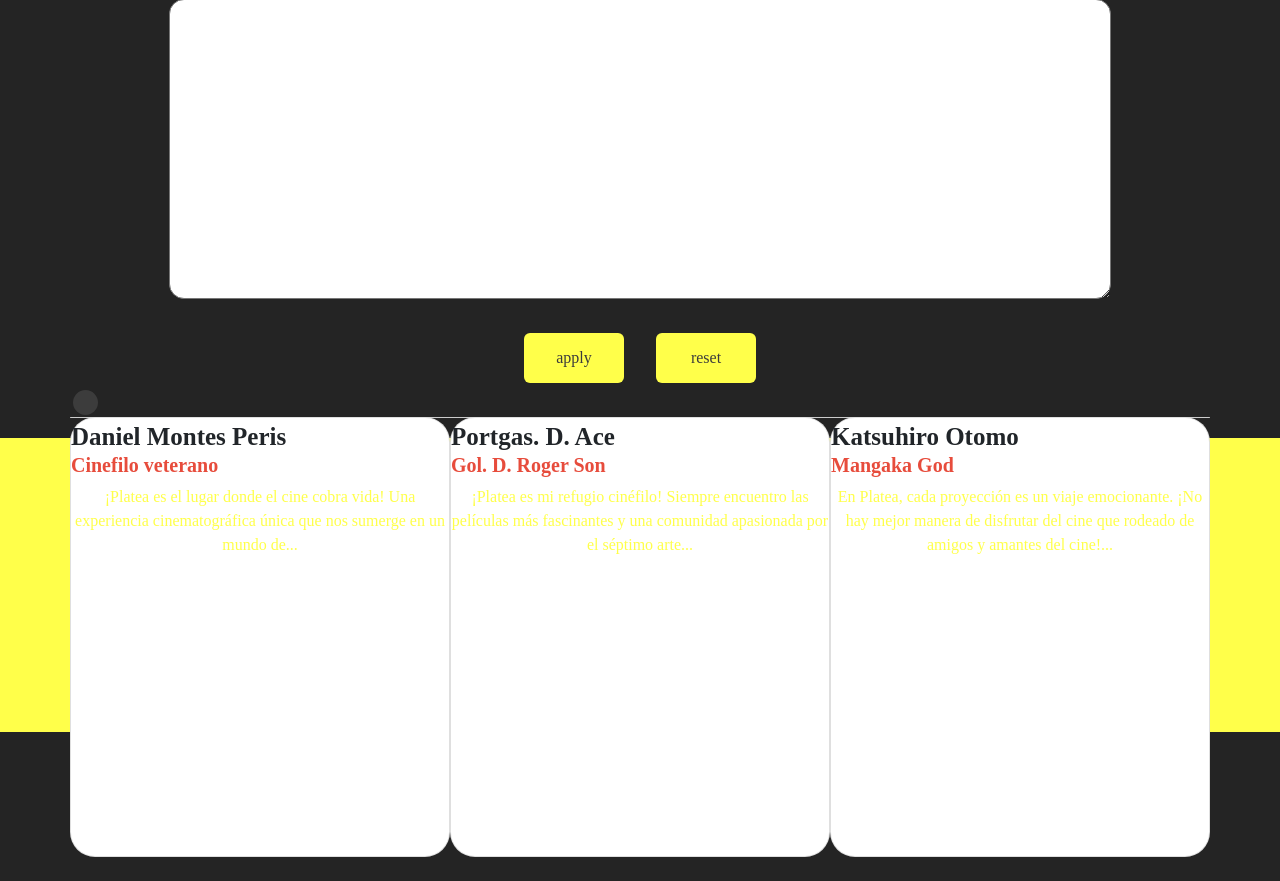
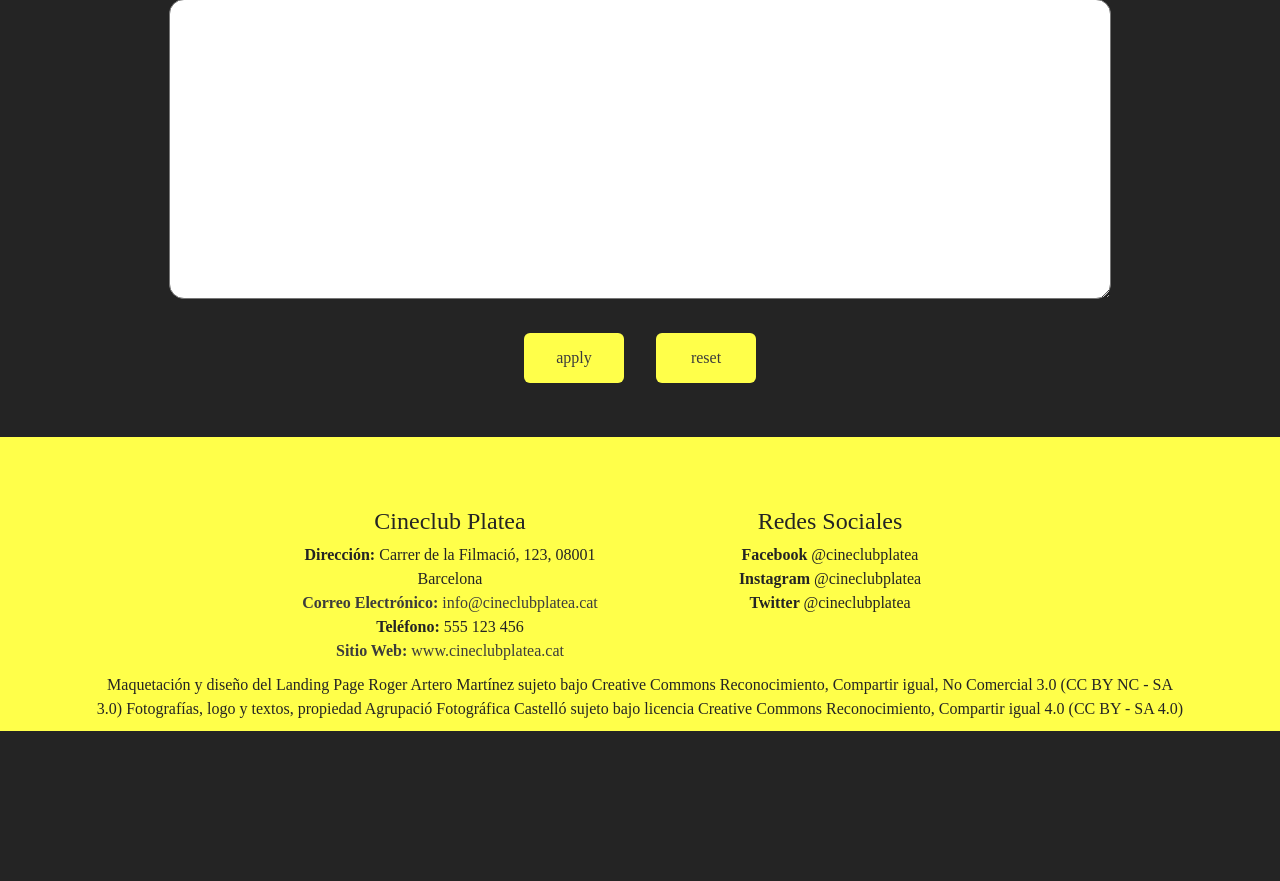
Before and after one commit to xorsch/CinemesPlatea, a PHP site: page / in a window 1280 px wide. Shown: the part 2541-3422 px from the top of the page. After the commit the page ends 3272 px from the top, so only its background shows below. Run offline with PHP 8.4, Linux system fonts and the light colour scheme.

Commit message:
Revert "Merge pull request #98 from xorsch/roger"
This reverts commit 14102b38c6fbf1cfdad4e4b5d0f41930a91d7cac, reversing
changes made to 9da3ad1c88ba3e29bdbb3d95e83a3bf28b03c802.

```diff
--- a/web/css/grid.css
+++ b/web/css/grid.css
@@ -594,53 +594,6 @@ input#reset-btn {
   justify-content: space-between;
 }
 
-/* carousel comentarios */
-.slider-carousel{
-  max-width: 1100px;
-  display: flex;
-  position: relative;
-  background-color: none;
-  position: initial;
-}
-
-.slider-carousel .card{
-  flex: 1;
-  margin: 0 10px;
-  background: #fff;
-}
-.slider-carousel .card .img{
-  height: 200px;
-  width: 100%;
-}
-.slider-carousel .card .img img{
-  height: 100%;
-  width: 100%;
-  object-fit: cover;
-}
-.slider-carousel .card .content{
-  padding: 10px 20px;
-}
-.card .content .title{
-  font-size: 25px;
-  font-weight: 600;
-}
-.card .content .sub-title{
-  font-size: 20px;
-  font-weight: 600;
-  color: #e74c3c;
-  line-height: 20px;
-}
-.card .content p{
-  height: 100px;
-  text-align: center;
-  margin: 10px 0;
-  overflow: hidden;
-}
-.no-js .owl-carousel.owl-carousel.owl-loaded{
-display:none;
-}
-
-
 /* Botón flotante scrollToTop*/
 
 #scrolltotop_parent {
--- a/web/index.html
+++ b/web/index.html
@@ -1,19 +1,26 @@
 <!DOCTYPE html>
 <html lang="es">
-
   <head>
     <meta charset="UTF-8" />
     <meta name="viewport" content="width=device-width, initial-scale=1.0" />
     <title>Cineclub Platea</title>
 
-  <link rel="stylesheet" href="https://cdnjs.cloudflare.com/ajax/libs/font-awesome/6.2.1/css/all.min.css" />
+    <link
+      rel="stylesheet"
+      href="https://cdnjs.cloudflare.com/ajax/libs/font-awesome/6.2.1/css/all.min.css"
+    />
 
-  <link rel="stylesheet" href="https://cdn.jsdelivr.net/npm/swiper@11/swiper-bundle.min.css" />
+    <link
+      rel="stylesheet"
+      href="https://cdn.jsdelivr.net/npm/swiper@11/swiper-bundle.min.css"
+    />
 
-  <link rel="stylesheet" href="https://cdn.jsdelivr.net/npm/bootstrap@4.0.0/dist/css/bootstrap.min.css"
-    integrity="sha384-Gn5384xqQ1aoWXA+058RXPxPg6fy4IWvTNh0E263XmFcJlSAwiGgFAW/dAiS6JXm" crossorigin="anonymous" />
-
-  <link rel="stylesheet" href="https://cdnjs.cloudflare.com/ajax/libs/OwlCarousel2/2.3.4/assets/owl.carousel.min.css">
+    <link
+      rel="stylesheet"
+      href="https://cdn.jsdelivr.net/npm/bootstrap@4.0.0/dist/css/bootstrap.min.css"
+      integrity="sha384-Gn5384xqQ1aoWXA+058RXPxPg6fy4IWvTNh0E263XmFcJlSAwiGgFAW/dAiS6JXm"
+      crossorigin="anonymous"
+    />
 
     <link rel="stylesheet" href="css/grid.css" />
   </head>
@@ -22,7 +29,8 @@
     <header>
       <div class="menu">
         <a href="index.html">
-        <img class="imgmenu" src="img/Logo.png" alt="logo" /></a>
+          <img class="imgmenu" src="img/Logo.png" alt="logo"
+        /></a>
 
         <div class="pmenu">
           <p><a href="#about-us" class="nav-link">Sobre nosotros</a></p>
@@ -145,16 +153,32 @@
               <div class="slide-content-about-us">
                 <div class="swiper-wrapper">
                   <div class="swiper-slide">
-                  <img id="image-about-us" src="../web/img/cinema-02.jpeg" alt="Sala platea" />
+                    <img
+                      id="image-about-us"
+                      src="../web/img/cinema-02.jpeg"
+                      alt="Sala platea"
+                    />
                   </div>
                   <div class="swiper-slide">
-                  <img id="image-about-us" src="../web/img/cinema-03.jpeg" alt="Sala platea" />
+                    <img
+                      id="image-about-us"
+                      src="../web/img/cinema-03.jpeg"
+                      alt="Sala platea"
+                    />
                   </div>
                   <div class="swiper-slide">
-                  <img id="image-about-us" src="../web/img/cinema-04.jpeg" alt="Sala platea" />
+                    <img
+                      id="image-about-us"
+                      src="../web/img/cinema-04.jpeg"
+                      alt="Sala platea"
+                    />
                   </div>
                   <div class="swiper-slide">
-                  <img id="image-about-us" src="../web/img/cinema-05.jpeg" alt="Sala platea" />
+                    <img
+                      id="image-about-us"
+                      src="../web/img/cinema-05.jpeg"
+                      alt="Sala platea"
+                    />
                   </div>
                 </div>
               </div>
@@ -201,7 +225,12 @@
                           asociados. Invitaciones exclusivas a preestrenos y
                           encuentros con cineastas.
                         </p>
-                      <button type="button" class="btn btn-primary" data-toggle="modal" data-target="#exampleModal">
+                        <button
+                          type="button"
+                          class="btn btn-primary"
+                          data-toggle="modal"
+                          data-target="#exampleModal"
+                        >
                           Hazte socio
                         </button>
                       </div>
@@ -222,7 +251,12 @@
                           eventos especiales. Acceso a los talleres y podcast de
                           nuestra web.
                         </p>
-                      <button type="button" class="btn btn-primary" data-toggle="modal" data-target="#exampleModal">
+                        <button
+                          type="button"
+                          class="btn btn-primary"
+                          data-toggle="modal"
+                          data-target="#exampleModal"
+                        >
                           Hazte socio
                         </button>
                       </div>
@@ -247,7 +281,12 @@
                           talleres. Oportunidades de voluntariado y
                           participación activa en la programación del cineclub.
                         </p>
-                      <button type="button" class="btn btn-primary" data-toggle="modal" data-target="#exampleModal">
+                        <button
+                          type="button"
+                          class="btn btn-primary"
+                          data-toggle="modal"
+                          data-target="#exampleModal"
+                        >
                           Hazte socio
                         </button>
                       </div>
@@ -277,128 +316,43 @@
             <div class="comment-area">
               <form action="#Comentario.php">
                 <div class="coment">
-                <textarea name="comentArea" id="comentArea" cols="100" rows="10"></textarea>
+                  <textarea
+                    name="comentArea"
+                    id="comentArea"
+                    cols="100"
+                    rows="10"
+                  ></textarea>
                   <div class="coment-button">
-                  <input class="button" type="submit" alt="Boton_submit" id="comment-btn" value="apply" />
-                  <input class="button" type="reset" alt="Boton_reset" id="reset-btn" value="reset" />
+                    <input
+                      class="button"
+                      type="submit"
+                      alt="Boton_submit"
+                      id="comment-btn"
+                      value="apply"
+                    />
+                    <input
+                      class="button"
+                      type="reset"
+                      alt="Boton_reset"
+                      id="reset-btn"
+                      value="reset"
+                    />
                   </div>
                 </div>
               </form>
             </div>
             <!-- Boton flotante STT-->
             <div id="scrolltotop_parent">
-            <svg id="Capa_1" data-name="Capa 1" xmlns="http://www.w3.org/2000/svg" viewBox="0 0 592.34 592.34">
-              <defs>
-                <style>
-                  .cls-1 {
-                    fill: none;
-                    stroke: #000;
-                    stroke-miterlimit: 10;
-                    stroke-width: 20px;
-                  }
-                </style>
-              </defs>
-              <polygon
-                points="123.76 359.55 98.77 334.56 296.18 137.15 493.59 334.56 468.59 359.55 296.18 187.14 123.76 359.55" />
-              <path class="cls-1"
-                d="M10,296.17h0C10,138.12,138.12,10,296.17,10h0c158.05,0,286.17,128.12,286.17,286.17h0c0,158.05-128.12,286.17-286.17,286.17h0C138.13,582.34,10,454.22,10,296.17Z" />
-            </svg>
+              <svg id="Capa_1" data-name="Capa 1" xmlns="http://www.w3.org/2000/svg" viewBox="0 0 592.34 592.34"><defs><style>.cls-1{fill:none;stroke:#000;stroke-miterlimit:10;stroke-width:20px;}</style></defs><polygon points="123.76 359.55 98.77 334.56 296.18 137.15 493.59 334.56 468.59 359.55 296.18 187.14 123.76 359.55"/><path class="cls-1" d="M10,296.17h0C10,138.12,138.12,10,296.17,10h0c158.05,0,286.17,128.12,286.17,286.17h0c0,158.05-128.12,286.17-286.17,286.17h0C138.13,582.34,10,454.22,10,296.17Z"/></svg>
 
             </div>
           </div>
         </div>
       </div>
-    <!-- comentarios ruchi -->
-    <div class="container">
-      <div class="row">
-        <div class="cols-xs-12 col-sm-12 col-md-12 col-lg-12">
-          <div class="slider owl-carousel">
-      <div class="card">
-        <div class="img">
-          <img src="#" alt="">
-        </div>
-        <div class="content">
-          <div class="title">
-            Daniel Montes Peris</div>
-          <div class="sub-title">
-            Cinefilo veterano</div>
-          <p>
-            ¡Platea es el lugar donde el cine cobra vida! Una experiencia cinematográfica única que nos sumerge en un
-            mundo de...</p>
-        </div>
-      </div>
-
-      <div class="card">
-        <div class="img">
-          <img src="#" alt="">
-        </div>
-        <div class="content">
-          <div class="title">
-            Portgas. D. Ace</div>
-          <div class="sub-title">
-            Gol. D. Roger Son</div>
-          <p>
-            ¡Platea es mi refugio cinéfilo! Siempre encuentro las películas más fascinantes y una comunidad apasionada
-            por el séptimo arte...</p>
-        </div>
-      </div>
-
-      <div class="card">
-        <div class="img">
-          <img src="#" alt="">
-        </div>
-        <div class="content">
-          <div class="title">
-            Katsuhiro Otomo</div>
-          <div class="sub-title">
-            Mangaka God</div>
-          <p>
-            En Platea, cada proyección es un viaje emocionante. ¡No hay mejor manera de disfrutar del cine que rodeado
-            de amigos y amantes del cine!...</p>
-        </div>
-      </div>
-
-
-      <div class="card">
-        <div class="img">
-          <img src="#" alt="">
-        </div>
-        <div class="content">
-          <div class="title">
-            Gwyn, Lord of cinder</div>
-          <div class="sub-title">
-            Señor de la primera llama</div>
-          <p>
-            Platea es el cineclub que alimenta mi pasión por el cine. Con una selección de películas variada y
-            estimulante, siempre encuentro algo...</p>
-        </div>
-      </div>
-
-      <div class="card">
-        <div class="img">
-          <img src="#" alt="">
-        </div>
-        <div class="content">
-          <div class="title">
-            Goku el supersayajin</div>
-          <div class="sub-title">
-            Protagonista Bola de drac</div>
-          <p>
-            En Platea, el cine se convierte en una experiencia compartida. Cada película nos invita a reflexionar,
-            debatir y conectarnos con otros...</p>
-        </div>
-      </div>
-    </div>
-        </div>
-      </div>
-    </div>
-
-    <!--fin comentarios  -->
     </section>
 
     <!-- MODAL -->
-  <div class="modal fade" id="exampleModal" tabindex="-1" role="dialog" aria-labelledby="exampleModalLabel"
-    aria-hidden="true">
+    <div class="modal fade" id="exampleModal" tabindex="-1" role="dialog" aria-labelledby="exampleModalLabel" aria-hidden="true">
       <div class="modal-dialog" role="document">
           <div class="modal-content">
               <div class="modal-header">
@@ -426,13 +380,15 @@
             <h1>Cineclub Platea</h1>
             <p><b>Dirección: </b>Carrer de la Filmació, 123, 08001 Barcelona</p>
             <p>
-            <a class="link" href="mailto:info@cineclubplatea.cat"><b>Correo Electrónico: </b>
-              info@cineclubplatea.cat</a>
+              <a class="link" href="mailto:info@cineclubplatea.cat"
+                ><b>Correo Electrónico: </b> info@cineclubplatea.cat</a
+              >
             </p>
             <p><b>Teléfono: </b>555 123 456</p>
             <p>
               <a class="link" href="http://www.cineclubplatea.cat">
-              <b>Sitio Web: </b>www.cineclubplatea.cat</a>
+                <b>Sitio Web: </b>www.cineclubplatea.cat</a
+              >
             </p>
           </div>
           <div class="col-xs-12 col-sm-12 col-md-4 col-lg-4" id="">
@@ -465,18 +421,5 @@
     <script src="https://cdn.jsdelivr.net/npm/@popperjs/core@2.11.6/dist/umd/popper.min.js"></script>
     <script src="https://stackpath.bootstrapcdn.com/bootstrap/4.5.2/js/bootstrap.min.js"></script>
     <script src="../web/javascript/main.js"></script>
-  <script src="https://code.jquery.com/jquery-3.5.1.js"></script>
-
-  <script src="https://cdnjs.cloudflare.com/ajax/libs/OwlCarousel2/2.3.4/owl.carousel.min.js"></script>
-
-  <script>
-      $(".slider").owlCarousel({
-        loop: true,
-        autoplay: true,
-        autoplayTimeout: 1000, //2000ms = 2s;
-        autoplayHoverPause: true,
-      });
-  </script>
   </body>
-
 </html>
--- a/web/javascript/main.js
+++ b/web/javascript/main.js
@@ -167,13 +167,3 @@ if (cardEl) {
 } else {
     console.log('Element with id "sortable-cards" not found.');
 }
-
-// carousel ruchi
-
-$(".slider-carousel").owlCarousel({
-  loop: true,
-  autoplay: true,
-  autoplayTimeout: 1000, //2000ms = 2s;
-  autoplayHoverPause: true,
-
-});
```
Lines whose indentation alone changed are shown as unchanged.
